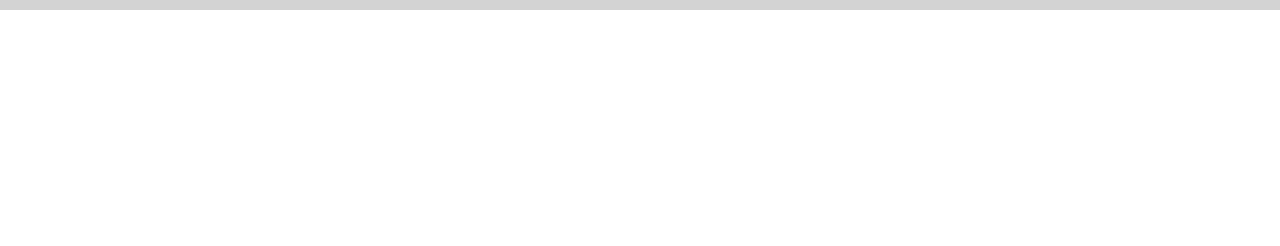
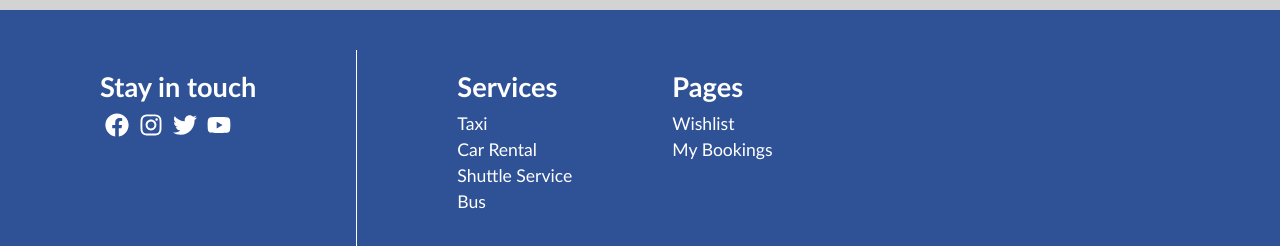
Before and after one commit to Neuxtron/Bluebird-Frontend_Task, a React (Vite) app: page / in a window 1280 px wide. Shown: the part 862-1108 px from the top of the page. Before the commit the page ends 872 px from the top, so only its background shows below. Built offline with nearby package versions, Linux system fonts and the light colour scheme.

Commit message:
added footer

```diff
--- /dev/null
+++ b/src/assets/_colors.scss
@@ -0,0 +1 @@
+$primary: #2F5296;
--- /dev/null
+++ b/src/components/Footer.jsx
@@ -0,0 +1,47 @@
+import { FaFacebook, FaInstagram, FaTwitter, FaYoutube } from "react-icons/fa"
+import styles from "./styles.module.scss"
+import { dummyCategories } from "../data/dummy_data"
+
+function Footer() {
+  return (
+    <div className={styles.footer}>
+      <div className={styles.contact}>
+        <h1>Stay in touch</h1>
+        <span>
+          <FaFacebook />
+          <FaInstagram />
+          <FaTwitter />
+          <FaYoutube />
+        </span>
+      </div>
+      <div className={styles.vl}></div>
+      <div>
+        <h1>Services</h1>
+        <ul>
+          {dummyCategories.map((category) => {
+            const key = crypto.randomUUID()
+            // TODO: navigate to corresponding page
+            return <LinkItem key={key} text={category.name} to="#" />
+          })}
+        </ul>
+      </div>
+      <div>
+        <h1>Pages</h1>
+        <ul>
+          <LinkItem text="Wishlist" to="#" />
+          <LinkItem text="My Bookings" to="#" />
+        </ul>
+      </div>
+    </div>
+  )
+}
+
+function LinkItem({ text, to }) {
+  return (
+    <li>
+      <a href={to}>{text}</a>
+    </li>
+  )
+}
+
+export default Footer
--- a/src/components/MainLayout.jsx
+++ b/src/components/MainLayout.jsx
@@ -1,3 +1,4 @@
+import Footer from "./Footer"
 import MenuBar from "./MenuBar"
 
 function MainLayout({ children }) {
@@ -5,6 +6,7 @@ function MainLayout({ children }) {
     <>
       <MenuBar />
       {children}
+      <Footer />
     </>
   )
 }
--- a/src/components/styles.module.scss
+++ b/src/components/styles.module.scss
@@ -1,10 +1,55 @@
+@use "../assets/colors" as colors;
+
 .menuBar {
   position: sticky;
   top: 0;
   z-index: 1;
-  background-color: royalblue;
+  background-color: colors.$primary;
 
   & > div {
     display: flex;
   }
 }
+
+.footer {
+  display: flex;
+  padding: 40px 50px;
+  background-color: colors.$primary;
+  height: 250px;
+  color: white;
+
+  h1 {
+    margin-bottom: 10px;
+    font-size: 1.7rem;
+  }
+  & > div {
+    padding-top: 20px;
+    margin: 0 50px;
+  }
+  ul {
+    list-style: none;
+  }
+  li {
+    margin: 5px 0;
+  }
+  a {
+    text-decoration: none;
+    color: white;
+    font-size: 1.1rem;
+
+    &:hover {
+      color: skyblue;
+    }
+  }
+}
+
+.contact {
+  svg {
+    font-size: 1.5rem;
+    margin: 0 5px;
+  }
+}
+
+.vl {
+  border-right: 1px solid white;
+}
--- a/src/data/dummy_data.js
+++ b/src/data/dummy_data.js
@@ -1,3 +1,30 @@
+export const dummyCategories = [
+  {
+    id: 1,
+    name: "Taxi",
+    imageURL:
+      "https: //www.bluebirdgroup.com/img/armadaservicetype/626901eccdb74.png?w=127",
+  },
+  {
+    id: 2,
+    name: "Car Rental",
+    imageURL:
+      "https://www.bluebirdgroup.com/img/armadaservicetype/626902e92204c.png?w=127",
+  },
+  {
+    id: 3,
+    name: "Shuttle Service",
+    imageURL:
+      "https://www.bluebirdgroup.com/img/armadaservicetype/62baa4896b805.png?w=127",
+  },
+  {
+    id: 4,
+    name: "Bus",
+    imageURL:
+      "https://www.bluebirdgroup.com/img/armadaservicetype/626901a4b692d.png?w=127",
+  },
+]
+
 export const dummyVehicles = [
   {
     id: 1,
```
